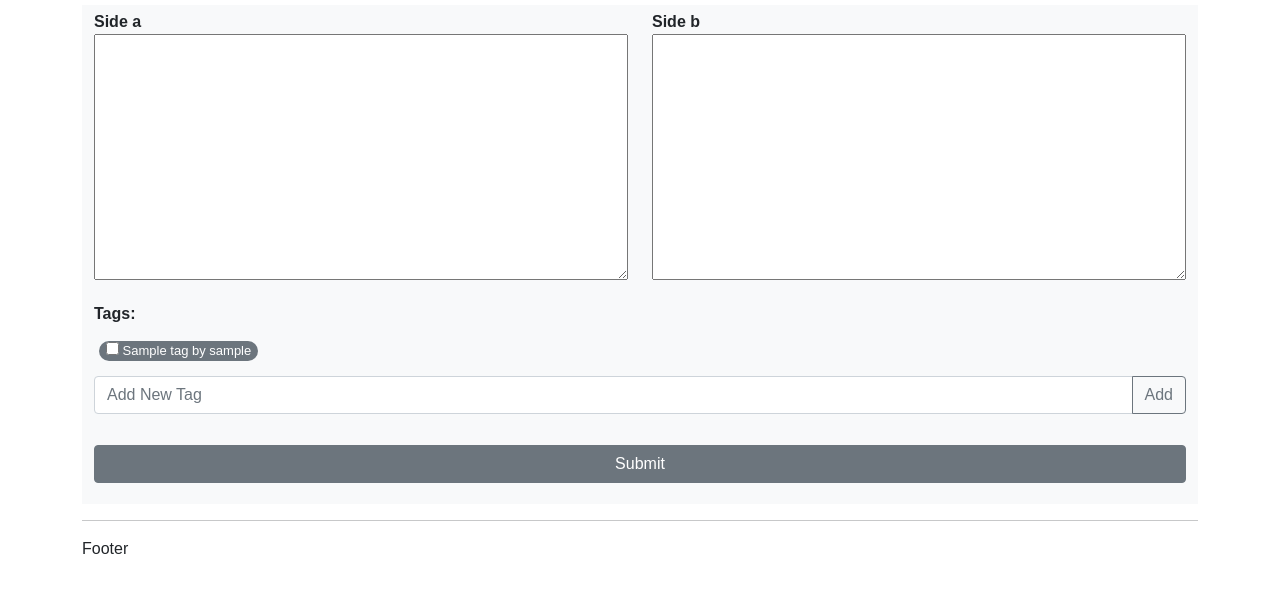
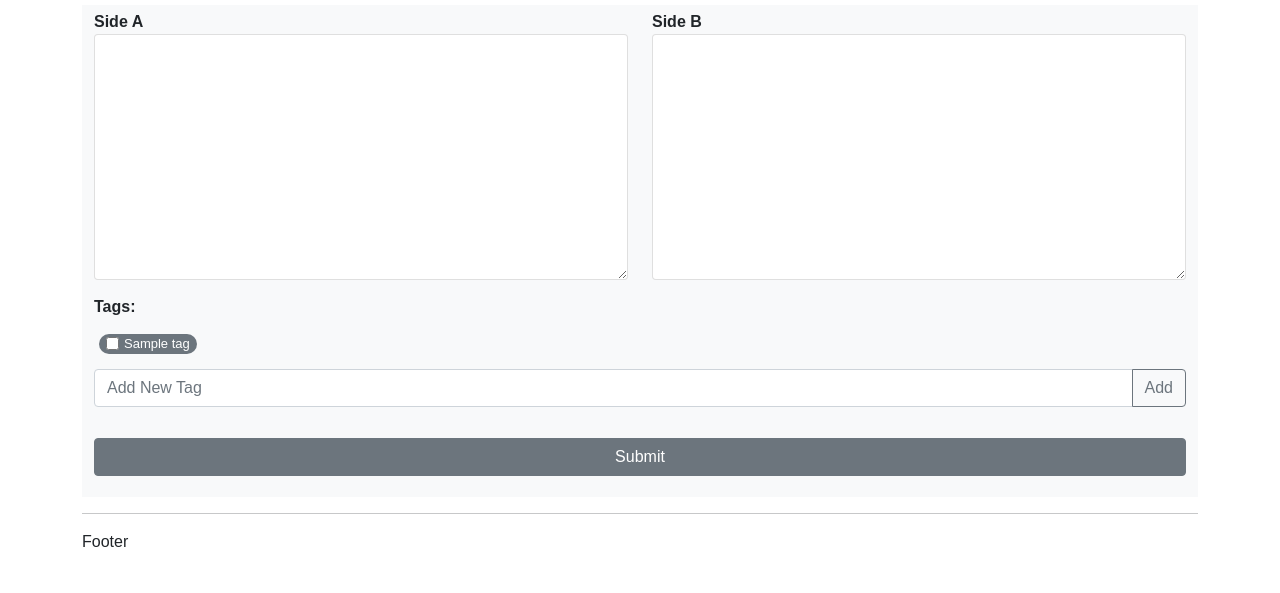
Before and after one commit to axyorah/nl-news-translator, a Django app: page /notes/new/ in a window 1280 px wide. Shown: the part 57-650 px from the top of the page. Run offline with Django 3.2, Linux system fonts and the light colour scheme; a user stored in the database is signed in; tables that the repository leaves empty hold one stand-in row (values such as "Sample post"); parts of the project's set-up code (start-up, migrations or seed data) failed here and were passed over.

Commit message:
display: slightely prettified note submission form (card style + properly centered tag capsules)

```diff
--- a/notes/forms.py
+++ b/notes/forms.py
@@ -16,6 +16,18 @@ class NoteForm(ModelForm):
             'tags': forms.CheckboxSelectMultiple(),
         }
 
+        labels = {
+            'side_a': 'Side A',
+            'side_b': 'Side B'
+        }
+
+    def __init__(self, *args, **kwargs):
+        super(NoteForm, self).__init__(*args, **kwargs)
+
+        self.fields['side_a'].widget.attrs.update({'class': 'card'})
+        self.fields['side_b'].widget.attrs.update({'class': 'card'})
+
+
 class TagForm(ModelForm):
     class Meta:
         model = Tag
--- a/notes/models.py
+++ b/notes/models.py
@@ -47,7 +47,7 @@ class Tag(models.Model):
         }
 
     def __str__(self):
-        return f'{self.name} by {self.owner.username if self.owner else "undefined"}'
+        return str(self.name)
 
     class Meta:
         unique_together = [['owner', 'name']]
--- a/static/css/forms.css
+++ b/static/css/forms.css
@@ -9,11 +9,17 @@ form .row {
     padding: 5px 0 5px 0;
 }
 
-form textarea {
+form textarea, input[type="text"] {
     width: 100%;
 }
 
 input[type="checkbox"] {
-    /* opacity: 1; */
-    transition: visibility 0.3s linear, opacity 0.3s linear;
+    /* transition: visibility 0.3s linear, opacity 0.3s linear; */
+    align-self: center;
+    margin-right: 5px;
 }
+
+label {
+    display: flex;
+    flex-direction: row;
+}
```
